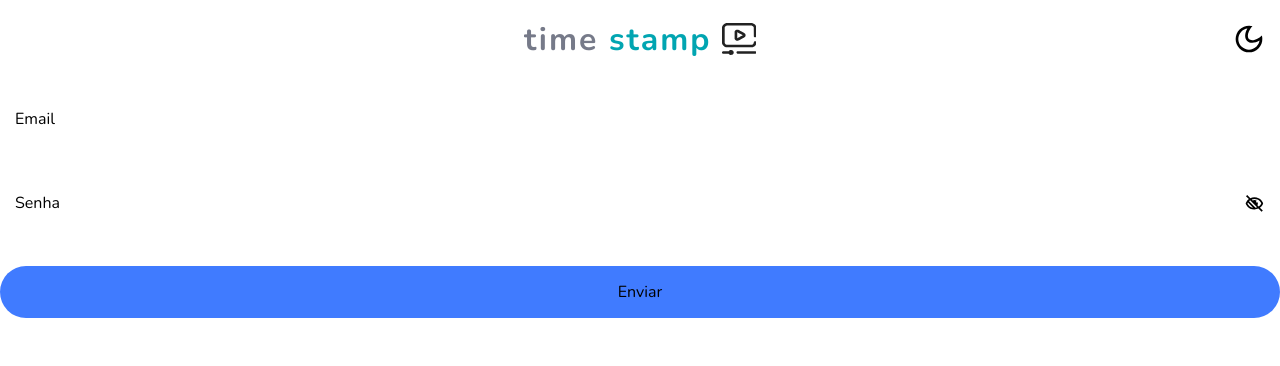
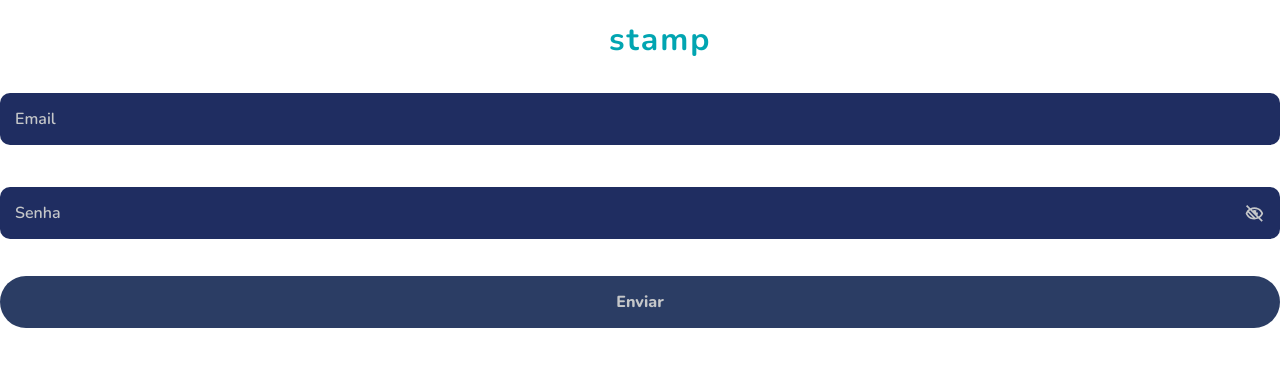
Before and after one commit to forgeTTimeTEAM/timestamp, a Next.js app: page / in a window 1280 px wide. Shown: the top 366 px of the page. Built offline with nearby package versions, Linux system fonts and the light colour scheme.

Commit message:
style: add theme login form

```diff
--- a/Context/UserContext/index.tsx
+++ b/Context/UserContext/index.tsx
@@ -7,7 +7,7 @@ import { IUserContext, IUserProviderProps, IVideos } from "./interface";
 export const UserContext = createContext<IUserContext>({} as IUserContext);
 
 function UserProvider({ children }: IUserProviderProps) {
-  const [themeIsDark, setThemeIsDark] = useState(false);
+  const [themeIsDark, setThemeIsDark] = useState(true);
   const [videos, setVideos] = useState<IVideos[]>(videosArray);
   const [searcheredVideos, setSearcheredVideos] = useState<IVideos[]>([]);
   const [searchInputValue, setSearchInputValue] = useState("");
--- a/components/FormFields/Input/styles.ts
+++ b/components/FormFields/Input/styles.ts
@@ -10,7 +10,7 @@ interface IStyledContainer {
 }
 
 const StyledContainer = styled.div<IStyledContainer>`
-  color: ${(props) => props.theme.font_color_second};
+  color: #c5c7c9;
 
   height: calc(
     1rem + 32px
@@ -29,6 +29,8 @@ const StyledContainer = styled.div<IStyledContainer>`
     height: calc(1rem + 32px ${({ hasLabel }) => hasLabel && " + 1rem + 3px"});
 
     label {
+      font-weight: 600;
+
       position: absolute;
       z-index: 2;
 
@@ -37,7 +39,7 @@ const StyledContainer = styled.div<IStyledContainer>`
       ${({ theme, active }) =>
         active
           ? css`
-              color: ${theme.bg_input};
+              color: ${theme.form.bg_input};
               transform: translate(0, calc(-1rem - 33px));
             `
           : css`
@@ -45,7 +47,7 @@ const StyledContainer = styled.div<IStyledContainer>`
             `}
 
       &:has(+ div > input:focus) {
-        color: ${(props) => props.theme.bg_input};
+        color: ${({ theme }) => theme.form.bg_input};
         transform: translate(0, calc(-1rem - 33px));
       }
     }
@@ -53,7 +55,7 @@ const StyledContainer = styled.div<IStyledContainer>`
     & > div {
       width: 100%;
 
-      background-color: ${({ theme }) => theme.bg_input};
+      background-color: ${({ theme }) => theme.form.bg_input};
       border-radius: 0.625rem;
 
       display: flex;
@@ -81,11 +83,11 @@ const StyledContainer = styled.div<IStyledContainer>`
         }
 
         &:-webkit-autofill {
+          -webkit-text-fill-color: #c5c7c9;
+          color: #c5c7c9;
           ${({ theme }) => css`
-            -webkit-text-fill-color: ${theme.font_color_second};
-            color: ${theme.font_color_second};
+            -webkit-box-shadow: 0 0 0 30px ${theme.form.bg_input} inset !important;
           `};
-          -webkit-background-clip: text;
         }
       }
     }
--- a/components/FormFields/LoginForm/styles.ts
+++ b/components/FormFields/LoginForm/styles.ts
@@ -10,19 +10,27 @@ const StyledForm = styled.form<IStyledFormProps>`
   flex-direction: column;
   gap: 20px;
 
-  .seeButton {
-    svg {
-      width: 100%;
-      height: 100%;
+  & > div {
+    display: flex;
+    flex-direction: column;
+    gap: 10px;
+
+    .seeButton {
+      svg {
+        width: 100%;
+        height: 100%;
+      }
     }
   }
 
   & > button {
     background-color: ${({ theme }) => theme.fill};
-    color: ${({ theme }) => theme.font_color_second};
+    color: ${({ theme }) => theme.form.font_submit};
 
     padding: 15px 50px;
     border-radius: 3.125rem;
+
+    font-weight: 800;
   }
 `;
 
--- a/styles/theme/index.ts
+++ b/styles/theme/index.ts
@@ -12,6 +12,11 @@ export const light: ITheme = {
   fill: "#407BFF",
   fillHeader: "#222",
   transparent_gray: "rgba( 0 , 0 , 0  , 0.25) ",
+
+  form: {
+    bg_input: "#203D80",
+    font_submit: "#212529",
+  },
 
   dashboard: {
     deg: "225deg",
@@ -46,6 +51,11 @@ export const dark: ITheme = {
   fillHeader: "#fff",
   transparent_gray: "rgba( 0 , 0 , 0  , 0.25) ",
 
+  form: {
+    bg_input: "#1F2D61",
+    font_submit: "#c5c7c9",
+  },
+
   dashboard: {
     deg: "145deg",
     linear1: "#253250",
```
